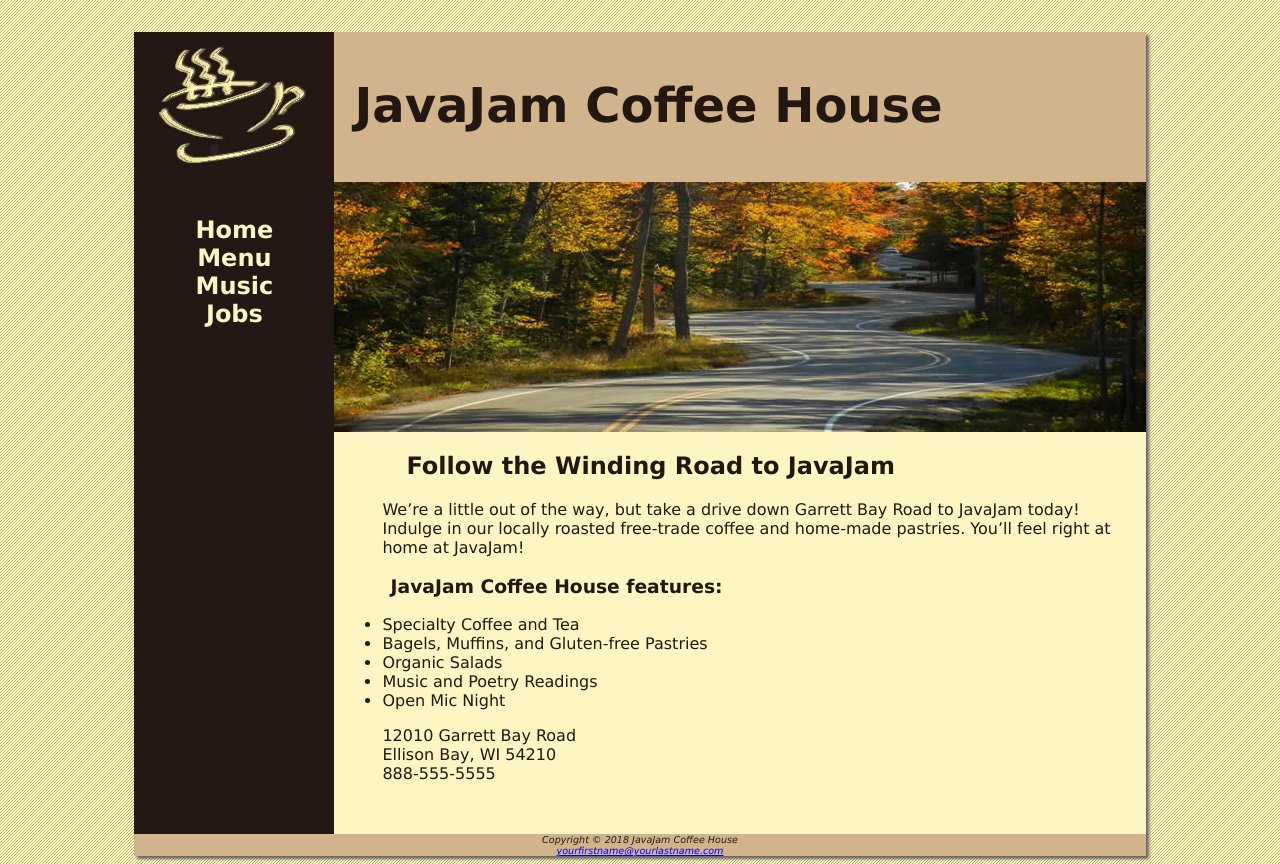
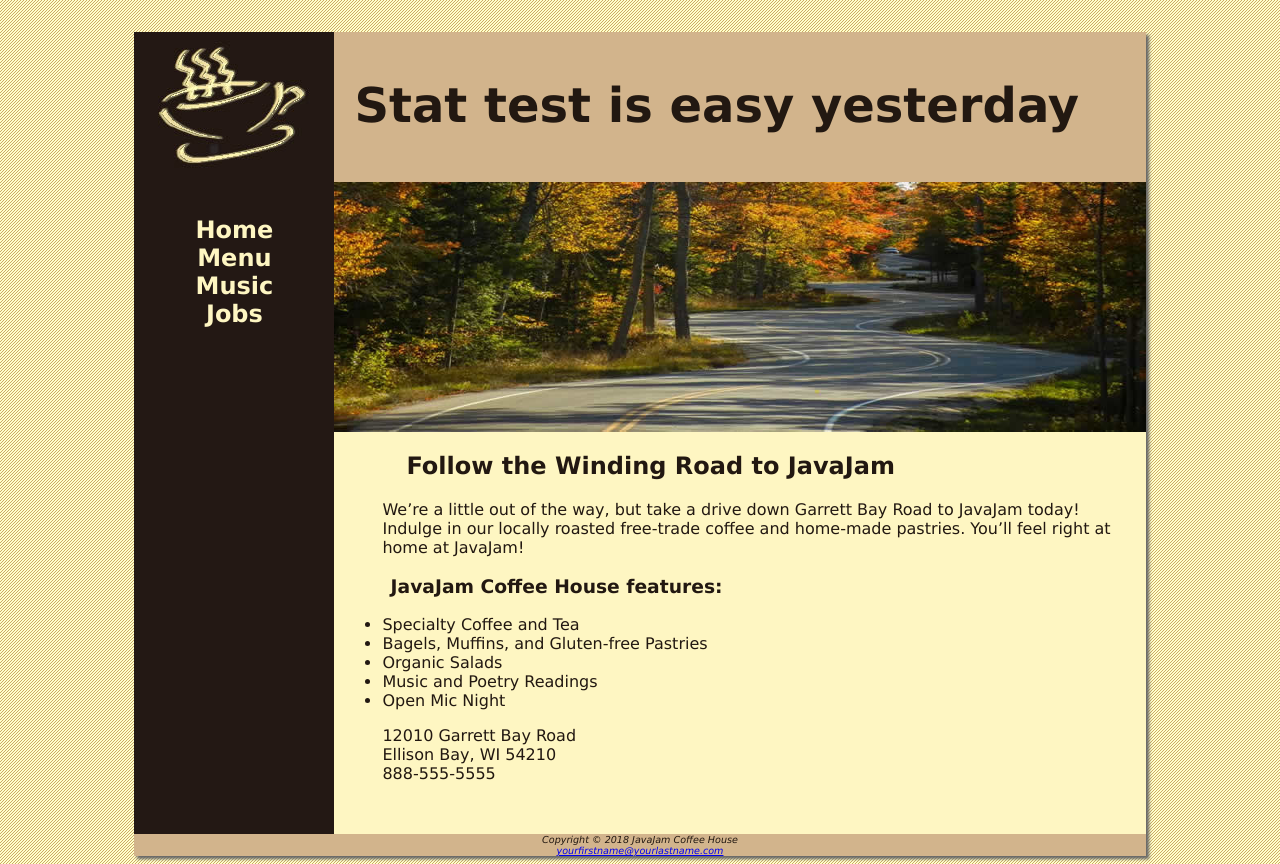
Before and after one commit to richardpc808/abc1357.github.io, a plain HTML site: page index.html in a window 1280 px wide. Drawn offline with Linux system fonts and the light colour scheme.

Commit message:
Update index.html

```diff
--- a/index.html
+++ b/index.html
@@ -9,7 +9,7 @@
 <body>
 <div id="wrapper">
 <header>
-<h1>JavaJam Coffee House</h1>
+<h1>Stat test is easy yesterday</h1>
 </header>
 <nav>
   <ul>
```
